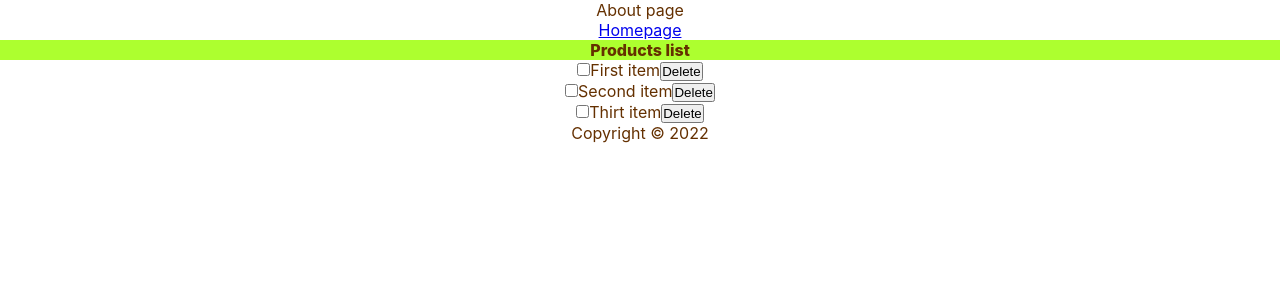
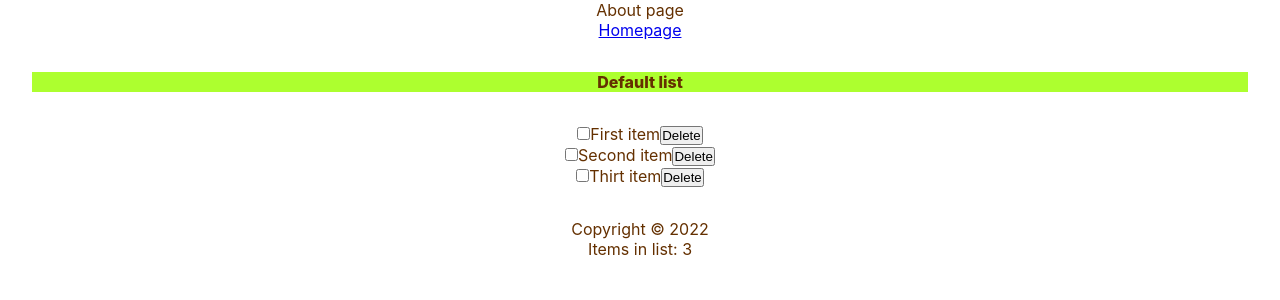
Before and after one commit to maks-1987/react-2022-course, a React (Create React App) app: page /about in a window 1280 px wide. Shown: the top 300 px of the page. Built offline with nearby package versions, Linux system fonts and the light colour scheme.

Commit message:
feat: props drill

```diff
--- a/src/App.tsx
+++ b/src/App.tsx
@@ -1,4 +1,4 @@
-import React from 'react';
+import React, { useState } from 'react';
 import { Route, Routes } from 'react-router-dom';
 import About from './components/About';
 import Content from './components/Content';
@@ -7,6 +7,36 @@ import Header from './components/Header';
 import Home from './components/Home';
 
 function App() {
+  const [items, setItems] = useState([
+    {
+      id: 1,
+      checked: false,
+      item: 'First item',
+    },
+    {
+      id: 2,
+      checked: false,
+      item: 'Second item',
+    },
+    {
+      id: 3,
+      checked: false,
+      item: 'Thirt item',
+    },
+  ]);
+
+  const handleCheck = (id: number) => {
+    const listItems = items.map((el) => (el.id === id ? { ...el, checked: !el.checked } : el));
+    setItems(listItems);
+    localStorage.setItem('listItems', JSON.stringify(listItems));
+  };
+
+  const handleDelete = (id: number) => {
+    const listItems = items.filter((el) => el.id !== id);
+    setItems(listItems);
+    localStorage.setItem('listItems', JSON.stringify(listItems));
+  };
+
   return (
     <div className="app">
       <Routes>
@@ -14,8 +44,8 @@ function App() {
         <Route path="/about" element={<About />} />
       </Routes>
       <Header />
-      <Content />
-      <Footer />
+      <Content items={items} handleCheck={handleCheck} handleDelete={handleDelete} />
+      <Footer length={items.length} />
     </div>
   );
 }
--- a/src/components/Content.tsx
+++ b/src/components/Content.tsx
@@ -1,53 +1,25 @@
-import React, { useState } from 'react';
+import ItemList from './ItemList';
 
-export default function Content() {
-  const [items, setItems] = useState([
-    {
-      id: 1,
-      checked: false,
-      item: 'First item',
-    },
-    {
-      id: 2,
-      checked: false,
-      item: 'Second item',
-    },
-    {
-      id: 3,
-      checked: false,
-      item: 'Thirt item',
-    },
-  ]);
-
-  const handleCheck = (id: number) => {
-    const listItems = items.map((el) => (el.id === id ? { ...el, checked: !el.checked } : el));
-    setItems(listItems);
-    localStorage.setItem('listItems', JSON.stringify(listItems));
-  };
-
-  const handleDelete = (id: number) => {
-    const listItems = items.filter((el) => el.id !== id);
-    setItems(listItems);
-    localStorage.setItem('listItems', JSON.stringify(listItems));
-  };
-
+export default function Content({ items, handleCheck, handleDelete }: Props) {
   return (
     <main>
       {items.length ? (
-        <ul>
-          {items.map((el) => (
-            <li className="listItem" key={el.id + Date.now()}>
-              <input type="checkbox" onChange={() => handleCheck(el.id)} checked={el.checked} />
-              <label style={el.checked ? { textDecoration: 'line-through' } : { textDecoration: 'initial' }}>
-                {el.item}
-              </label>
-              <button onClick={() => handleDelete(el.id)}>Delete</button>
-            </li>
-          ))}
-        </ul>
+        <ItemList items={items} handleCheck={handleCheck} handleDelete={handleDelete} />
       ) : (
         <p style={{ margin: '2rem' }}>List is empty!</p>
       )}
     </main>
   );
 }
+
+type Props = {
+  items: items[];
+  handleCheck: Function;
+  handleDelete: Function;
+};
+
+type items = {
+  id: number;
+  checked: boolean;
+  item: string;
+};
--- a/src/components/Footer.tsx
+++ b/src/components/Footer.tsx
@@ -1,11 +1,12 @@
 import React from 'react';
 
-export default function Footer() {
+export default function Footer({ length }: { length: number }) {
   const today = new Date();
 
   return (
-    <footer>
+    <footer style={{ margin: '2rem' }}>
       <p>Copyright &copy; {today.getFullYear()}</p>
+      <p>{length === 1 ? 'Item' : 'Items'} in list: {length}</p>
     </footer>
   );
 }
--- a/src/components/Header.tsx
+++ b/src/components/Header.tsx
@@ -1,12 +1,15 @@
 import React from 'react';
 
-// type Props = {}
-
-export default function Header() {
+export default function Header({ title }: { title: string }) {
   const headerStyle = {
     backgroundColor: 'greenyellow',
     fontWeight: 800,
+    margin: '2rem',
   };
 
-  return <header style={headerStyle}>Products list</header>;
+  return <header style={headerStyle}>{title}</header>;
 }
+
+Header.defaultProps = {
+  title: 'Default list',
+};
--- /dev/null
+++ b/src/components/ItemList.tsx
@@ -0,0 +1,24 @@
+import React from 'react';
+import LineItem from './LineItem';
+
+export default function ItemList({ items, handleCheck, handleDelete }: Props) {
+  return (
+    <ul>
+      {items.map((el) => (
+        <LineItem el={el} handleCheck={handleCheck} handleDelete={handleDelete} key={el.id + Date.now()} />
+      ))}
+    </ul>
+  );
+}
+
+type Props = {
+  items: items[];
+  handleCheck: Function;
+  handleDelete: Function;
+};
+
+type items = {
+  id: number;
+  checked: boolean;
+  item: string;
+};
--- /dev/null
+++ b/src/components/LineItem.tsx
@@ -0,0 +1,25 @@
+import React from 'react';
+
+export default function LineItem({ el, handleCheck, handleDelete }: Props) {
+  return (
+    <li className="listItem">
+      <input type="checkbox" onChange={() => handleCheck(el.id)} checked={el.checked} />
+      <label style={el.checked ? { textDecoration: 'line-through' } : { textDecoration: 'initial' }}>
+        {el.item}
+      </label>
+      <button onClick={() => handleDelete(el.id)}>Delete</button>
+    </li>
+  );
+}
+
+type Props = {
+  el: items;
+  handleCheck: Function;
+  handleDelete: Function;
+};
+
+type items = {
+  id: number;
+  checked: boolean;
+  item: string;
+};
--- a/src/index.tsx
+++ b/src/index.tsx
@@ -1,4 +1,4 @@
-import React, { ComponentLifecycle } from 'react';
+// import React, { ComponentLifecycle } from 'react';
 import ReactDOM from 'react-dom/client';
 import './index.css';
 import App from './App';
```
Also changed, not shown: src/components/Content copy.tsx (deleted, +0 -28 lines), src/components/Content-copy.tsx (added, +29 -0 lines).
